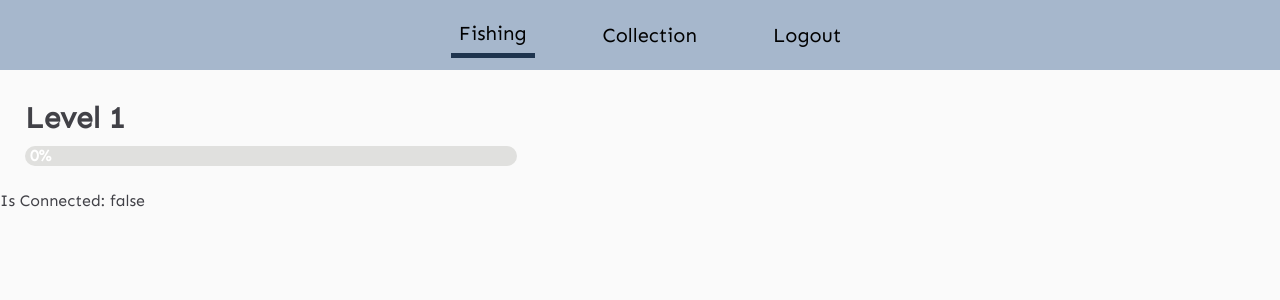
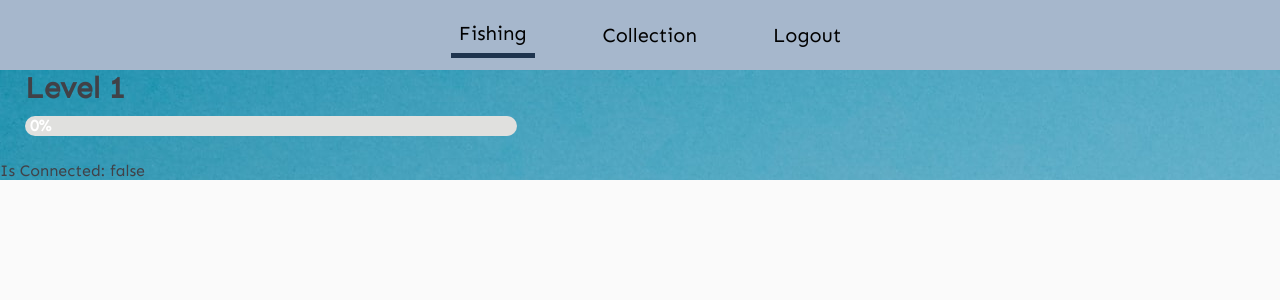
Before and after one commit to kanedu828/pond-web, a React (Create React App) app: page / in a window 1280 px wide. Shown: the top 300 px of the page. Built offline with nearby package versions, Linux system fonts and the light colour scheme; no server answers.

Commit message:
add temp background

```diff
--- a/src/styles/home.css
+++ b/src/styles/home.css
@@ -15,3 +15,8 @@
   width: 100px;
   height: auto;
 }
+
+.home-container {
+  height: 100%;
+  background-image: url('../assets/images/water.jpg');
+}
--- a/src/styles/shared.css
+++ b/src/styles/shared.css
@@ -10,6 +10,6 @@ button {
   color: #414147;
   background-color: #fafafa;
   font-family: 'Sen';
-  margin: 100px 0 0 0;
+  margin: 70px 0 0 0;
   padding: 0;
 }
```
Also changed, not shown: src/assets/images/water.jpg (added).
